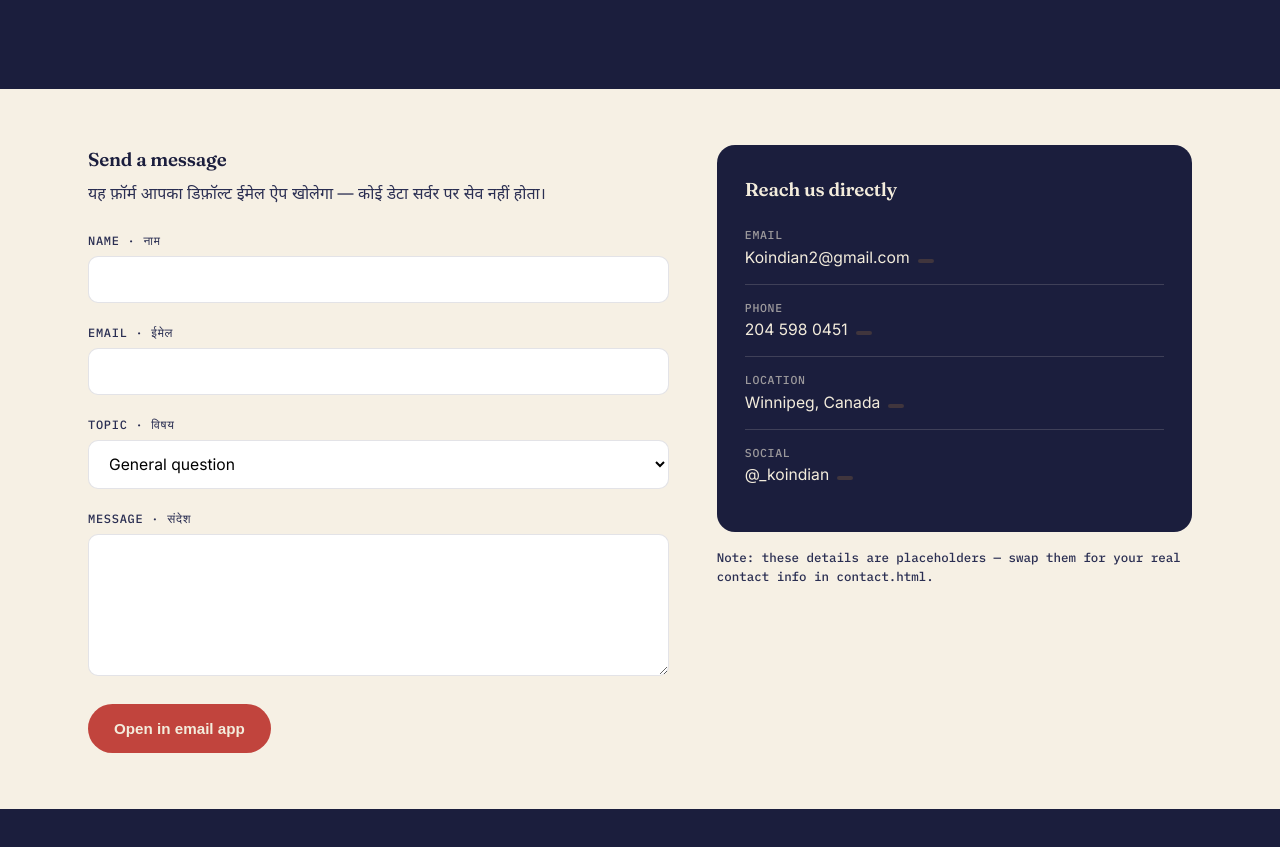
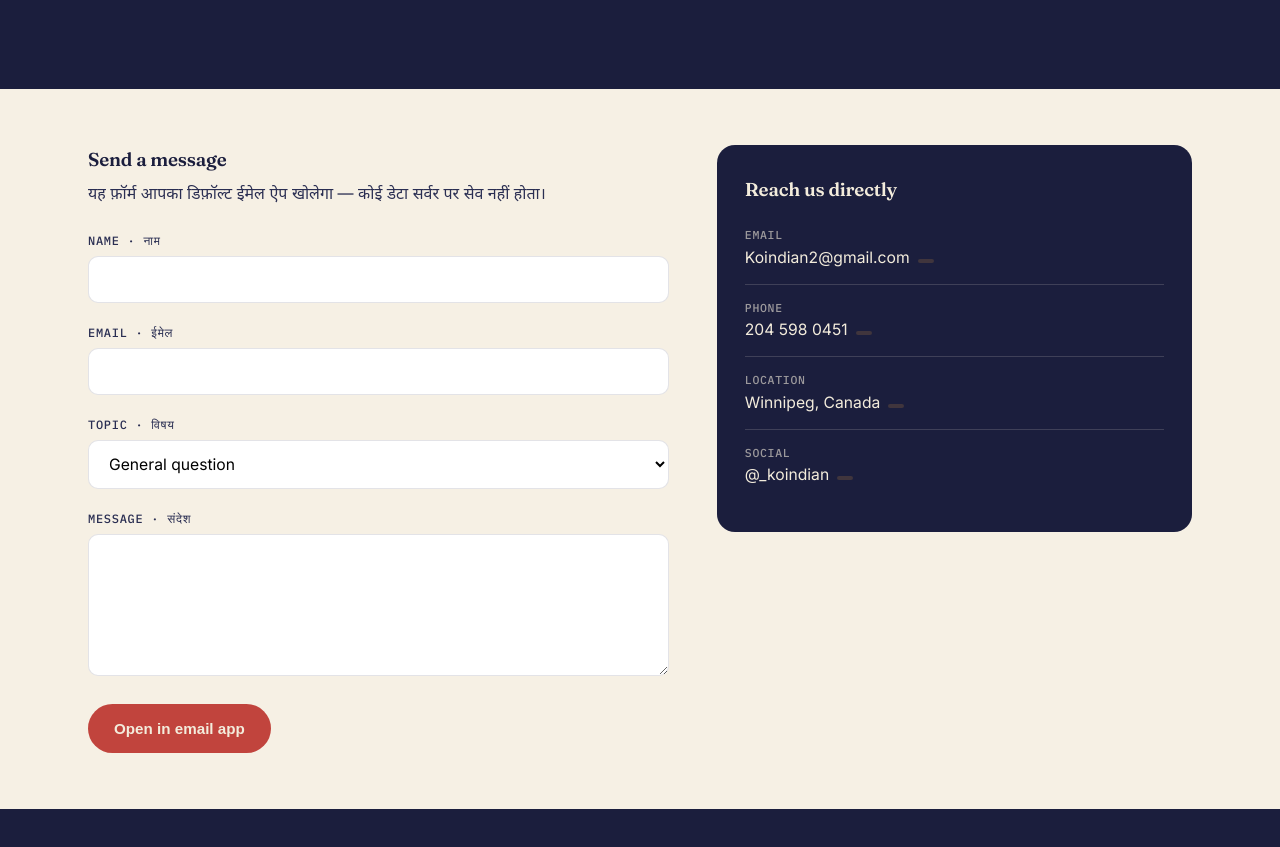
Before and after one commit to Princepal3467/koindian, a plain HTML site: page contact.html in a window 1280 px wide. Shown: the part 245-1092 px from the top of the page. Drawn offline with Linux system fonts and the light colour scheme.

Commit message:
Update contact.html

```diff
--- a/contact.html
+++ b/contact.html
@@ -84,7 +84,6 @@
         </div>
       </div>
       <p style="font-family:var(--font-mono);font-size:0.78rem;color:var(--ink-soft);margin-top:16px;">
-        Note: these details are placeholders — swap them for your real contact info in contact.html.
       </p>
     </div>
   </div>
```
